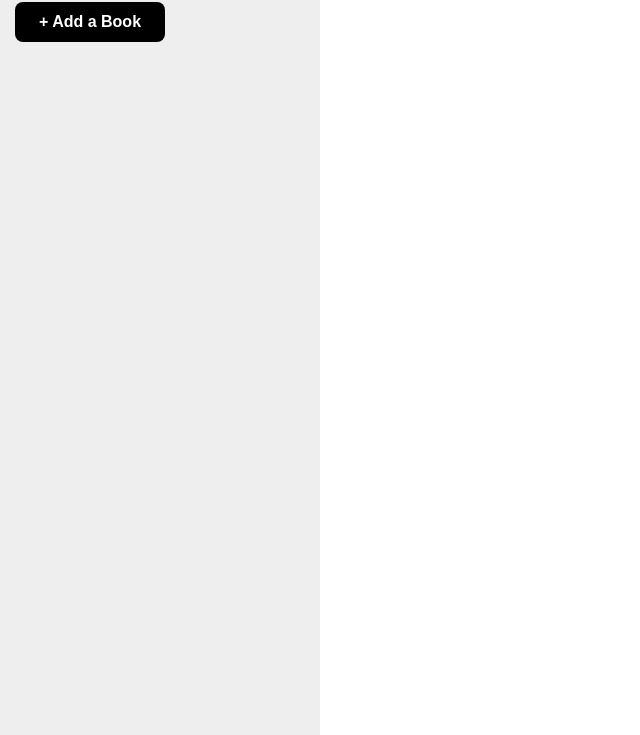
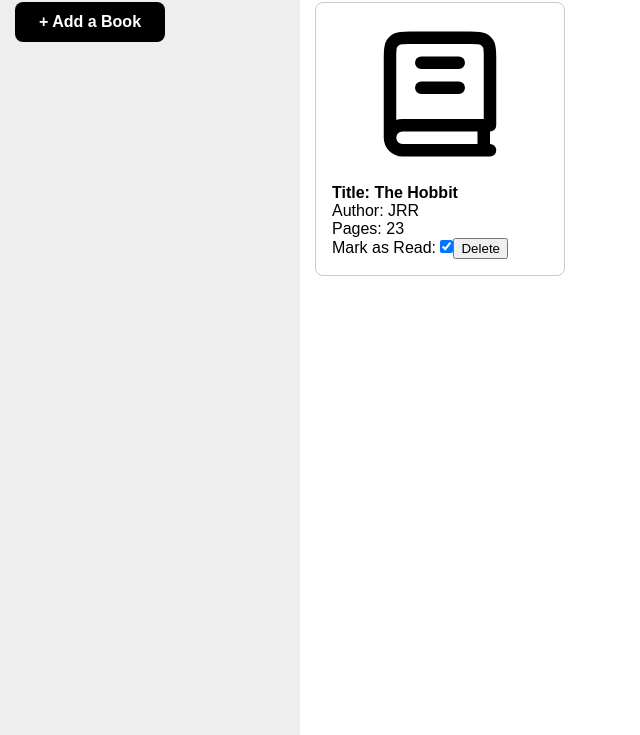
Before and after one commit to ShreyShakya/odin-library, a plain HTML site: page index.html in a window 1280 px wide. Shown: the part 65-800 px from the top of the page, without its empty margins (0-640 px from the left). Drawn offline with Linux system fonts and the light colour scheme.

Commit message:
Add read status toggle to library

```diff
--- a/script.js
+++ b/script.js
@@ -1,4 +1,4 @@
-const myLibrary = [];
+const myLibrary = [{ id: 'c2c421d6-374c-4b94-993a-5ddcbe07e631', title: 'The Hobbit', author: 'JRR', page: 23, read: true }];
 
 function Book(title, author, page, read) {
     this.id = crypto.randomUUID()
@@ -20,10 +20,12 @@
     display.textContent = "";
 
     for (const books of arr) {
-        let bookIndex = arr.indexOf(books)
 
         const card = document.createElement('div')
         card.classList.add("book-card");
+
+        const bookIcon = document.createElement('div')
+        bookIcon.classList.add("book-icon")
 
         const title = document.createElement('p')
         title.classList.add("book-title");
@@ -34,8 +36,18 @@
         const page = document.createElement('p')
         page.classList.add("book-page");
 
-        const read = document.createElement('p')
-        read.classList.add("book-read");
+        const readLabel = document.createElement('label')
+        readLabel.textContent = "Mark as Read: "
+
+        const readToggle = document.createElement('input')
+        readToggle.type = "checkbox"
+        readToggle.classList.add("book-read");
+        readToggle.checked = books.read;
+
+        readToggle.addEventListener('change', function () {
+            books.read = readToggle.checked;
+            renderDisplay(arr)
+        });
 
         const removeCard = document.createElement('button')
         removeCard.textContent = "Delete"
@@ -54,9 +66,8 @@
         title.textContent = `Title: ${books.title}`
         author.textContent = `Author: ${books.author}`
         page.textContent = `Pages: ${books.page}`
-        read.textContent = `Read: ${books.read}`
 
-        card.append(title, author, page, read, removeCard)
+        card.append(bookIcon, title, author, page, readLabel, readToggle, removeCard)
 
         display.append(card)
     }
@@ -84,6 +95,7 @@
     addBookToLibrary(titleInput.value, authorInput.value, Number(pageInput.value), readInput.checked)
     modalDialog.close()
     renderDisplay(myLibrary)
+    bookForm.reset();
 })
 
 closeBtn.addEventListener("click", function () {
--- a/style.css
+++ b/style.css
@@ -5,7 +5,7 @@
 
 main {
     display: grid;
-    grid-template-columns: 1fr 3fr;
+    grid-template-columns: 300px 1fr;
 }
 
 .sidebar {
@@ -43,7 +43,16 @@
     border: 1px solid #ccc;
     padding: 16px;
     border-radius: 8px;
-    width: 200px;
+}
+
+.book-icon {
+    height: 150px;
+    width: 100%;
+    margin-bottom: 15px;
+    background-image: url(/book.svg);
+    background-repeat: no-repeat;
+    background-position: center;
+    background-size: contain;
 }
 
 .book-title {
@@ -53,3 +62,10 @@
 .dashboard h1 {
     margin: 15px;
 }
+
+.content {
+    margin-left: 15px;
+    display: grid;
+    grid-template-columns: repeat(auto-fit, minmax(200px, 250px));
+    gap: 30px;
+}
```
Also changed, not shown: book.svg (added).
